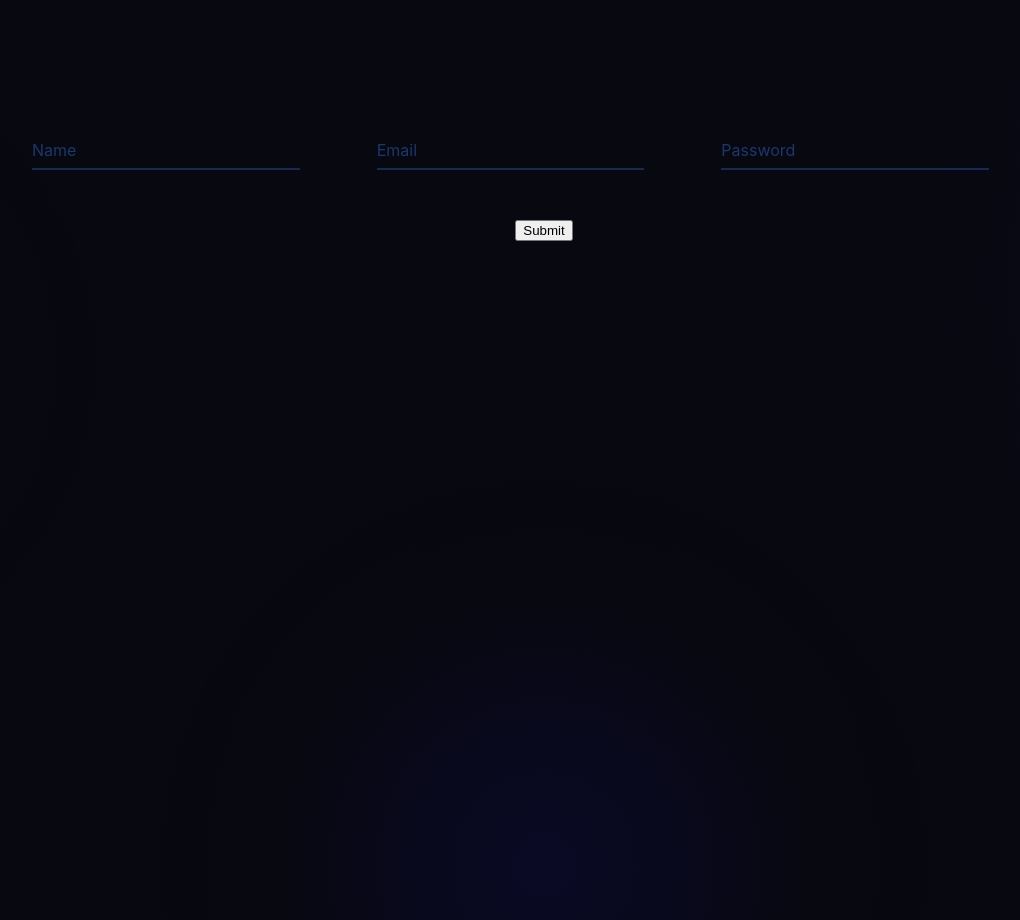
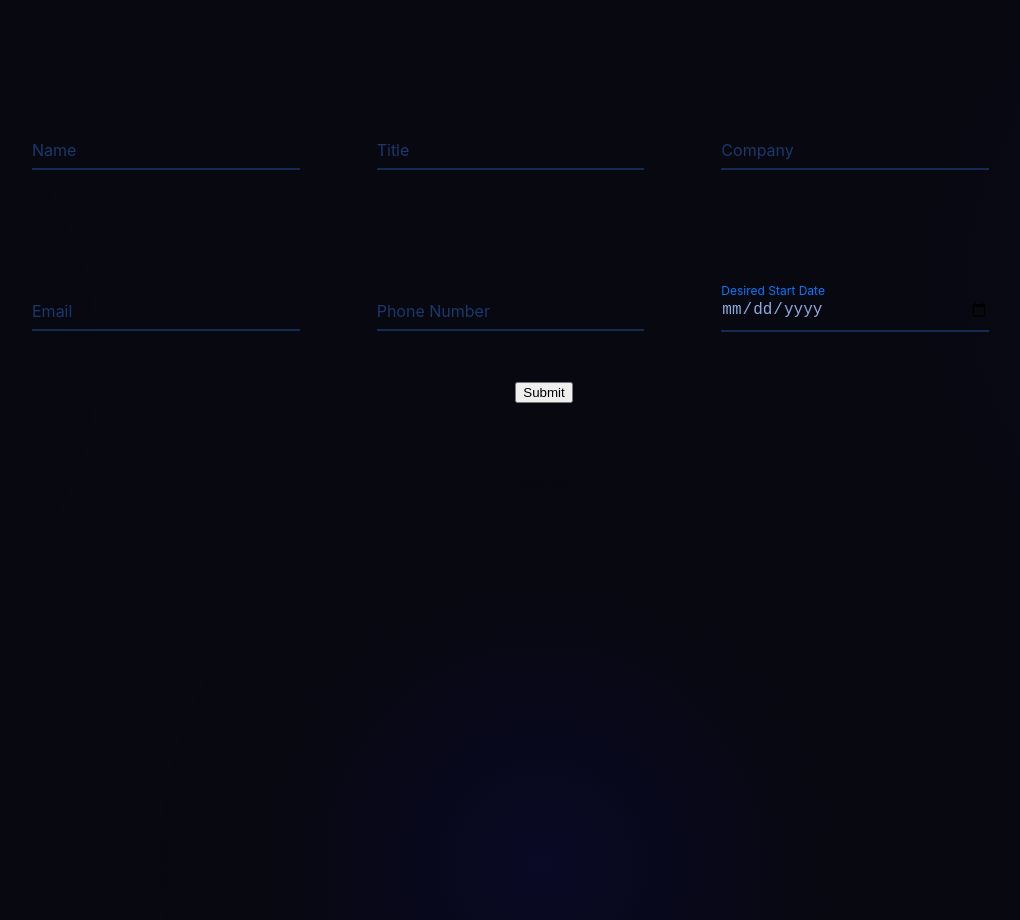
Before and after one commit to WillCBurroughs/personal_website, a React (Create React App) app: page / in a window 1280 px wide. Shown: the part 2600-3520 px from the top of the page, without its empty margins (96-1116 px from the left). Built offline with nearby package versions, Linux system fonts and the light colour scheme; a web font is replaced by a local one.

Commit message:
Feature development: Adding next row to form

```diff
--- a/src/components/molecules/FloatingLabelForm.js
+++ b/src/components/molecules/FloatingLabelForm.js
@@ -4,7 +4,11 @@ import FormElement from "../atoms/FormElement"
 export default function FloatingLabelForm() {
   const [formData, setFormData] = useState({
     name: "",
+    title: "",
+    company: "",
     email: "",
+    phone: "",
+    start: "",
     password: "",
   });
 
@@ -43,25 +47,55 @@ export default function FloatingLabelForm() {
             onChange={handleChange}
         />
         <FormElement
+            label="Title"
+            type="text"
+            name="title"
+            value={formData.title}
+            onChange={handleChange}
+        />
+        <FormElement
+            label="Company"
+            type="text"
+            name="company"
+            value={formData.company}
+            onChange={handleChange}
+        />
+        </div>
+        <div
+        style={{
+            display: "flex",
+            gap: "10px",
+            alignItems: "center",
+            marginTop: "10vh"
+        }}
+        >
+        <FormElement
             label="Email"
-            type="text"
             name="email"
+            type="email"
             value={formData.email}
             onChange={handleChange}
         />
         <FormElement
-            label="Password"
-            type="password"
-            name="password"
-            value={formData.password}
+            label="Phone Number"
+            type="tel"
+            name="phone"
+            value={formData.phone}
+            onChange={handleChange}
+        />
+        <FormElement
+            label="Desired Start Date"
+            type="date"
+            name="start"
+            value={formData.start}
             onChange={handleChange}
         />
         </div>
             <button
             type="submit"
             style={{
-            marginTop: "20px", // Add spacing from the inputs
-            alignSelf: "center", // Center the button
+                marginTop: "20px",
+                alignSelf: "center",
             }}
             >
             Submit
```
Lines whose indentation alone changed are shown as unchanged.
